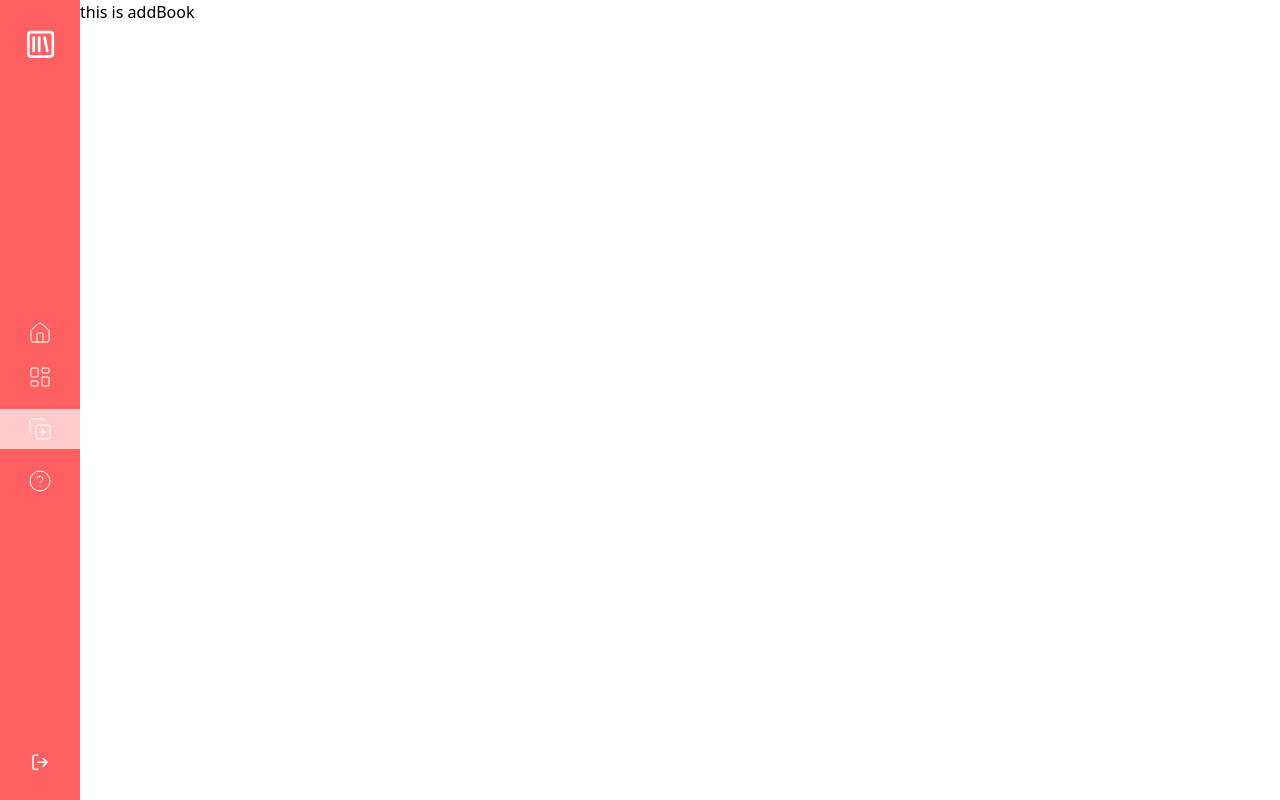
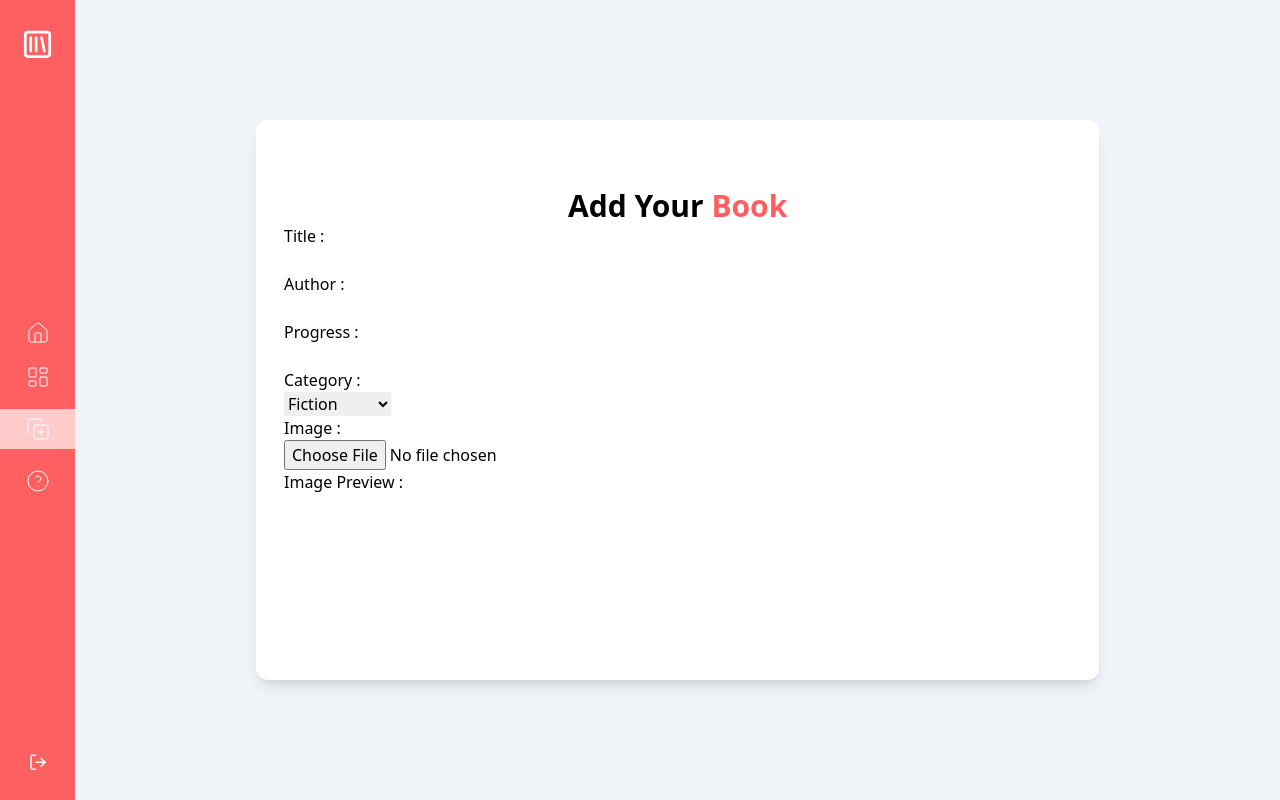
Before and after one commit to eszw10/shelf-app, a React (Vite) app: page /add in a window 1280 px wide. Built offline with nearby package versions, Linux system fonts and the light colour scheme; a web font is replaced by a local one.

Commit message:
progress on library and createbook page (30%)

```diff
--- a/src/components/Detail.jsx
+++ b/src/components/Detail.jsx
@@ -1,14 +1,32 @@
 import PropTypes from "prop-types";
+import { useState } from "react";
 
 const Detail = ({ data }) => {
+  const [isChanged, setIsChanged] = useState(false);
   return (
-    <div className="w-1/2 bg-main">
-      <img src={data.image} alt="" />
-      <p>{data.title}</p>
-      <p>{data.author}</p>
-      <p>{data.progress}%</p>
-      <button>Delete</button>
-      <button>Update</button>
+    <div className="w-1/2 bg-main flex flex-col justify-center items-center gap-7">
+      {isChanged ? (
+        <div className="">
+          <input type="text" name="title" value={data.title} />
+          <input type="text" name="author" value={data.author} />
+          <input type="number" name="progress" value={data.progress} />
+          <select name="category" id="">
+            <option value="Fic"></option>
+          </select>
+          <button>Delete</button>
+          <button>Update</button>
+          <button onClick={() => setIsChanged(false)}>Cancel</button>
+        </div>
+      ) : (
+        <div className="">
+          <h1>Detail</h1>
+          <img src={data.image} alt="" />
+          <p>{data.title}</p>
+          <p>{data.author}</p>
+          <p>{data.progress}%</p>
+          <button onClick={() => setIsChanged(true)}>Change</button>
+        </div>
+      )}
     </div>
   );
 };
--- a/src/pages/AddBook.jsx
+++ b/src/pages/AddBook.jsx
@@ -1,5 +1,108 @@
 const AddBook = () => {
-  return <div className="">this is addBook</div>;
+  return (
+    <div className="bg-slate-100 flex justify-center items-center w-full">
+      <div className="bg-white h-[70%] w-[70%] rounded-xl shadow-lg p-7">
+        <h1 className="text-3xl font-bold text-center pt-10">
+          Add Your <span className="text-main">Book</span>
+        </h1>
+        <div className="">
+          <p>Title : </p>
+          <input type="text" name="title" />
+        </div>
+        <div className="">
+          <p>Author : </p>
+          <input type="text" name="author" />
+        </div>
+        <div className="">
+          <p>Progress : </p>
+          <input type="number" name="progress" />
+        </div>
+        <div className="">
+          <p>Category : </p>
+          <select name="category" id="">
+            <option value="Fiction">Fiction</option>
+            <option value="Non-Fiction">Non-Fiction</option>
+            <option value="Education">Education</option>
+            <option value="Fantasy">Fantasy</option>
+            <option value="Drama">Drama</option>
+            <option value="History">History</option>
+          </select>
+        </div>
+        <div className="">
+          <p>Image :</p>
+          <input type="file" accept="image/*" name="" id="" />
+        </div>
+        <div className="">Image Preview :</div>
+      </div>
+    </div>
+  );
 };
 
 export default AddBook;
+// upload image and using hot toast
+// import React, { useState } from 'react';
+// import toast, { Toaster } from 'react-hot-toast';
+
+// const ImageUpload = () => {
+//   const [image, setImage] = useState(null);
+//   const [preview, setPreview] = useState(null);
+
+//   // Handle the image file change
+//   const handleImageChange = (e) => {
+//     const file = e.target.files[0];
+//     if (file) {
+//       setImage(file);
+//       const previewURL = URL.createObjectURL(file);
+//       setPreview(previewURL);
+//     }
+//   };
+
+//   // Handle image upload
+//   const handleUpload = async () => {
+//     if (!image) {
+//       toast.error('Please select an image first!');
+//       return;
+//     }
+
+//     const formData = new FormData();
+//     formData.append('image', image);
+
+//     try {
+//       const response = await fetch('http://your-backend-api.com/upload', {
+//         method: 'POST',
+//         body: formData,
+//       });
+
+//       if (response.ok) {
+//         const data = await response.json();
+//         toast.success(`Upload successful: ${data.message}`);
+//       } else {
+//         toast.error('Upload failed. Please try again.');
+//       }
+//     } catch (error) {
+//       toast.error('Error occurred during upload.');
+//     }
+//   };
+
+//   return (
+//     <div>
+//       <input type="file" accept="image/*" onChange={handleImageChange} />
+
+//       {preview && (
+//         <div>
+//           <h3>Image Preview:</h3>
+//           <img src={preview} alt="Preview" style={{ width: '200px', height: 'auto' }} />
+//         </div>
+//       )}
+
+//       {image && (
+//         <button onClick={handleUpload}>Upload Image</button>
+//       )}
+
+//       {/* Toaster: Add this to your component tree */}
+//       <Toaster />
+//     </div>
+//   );
+// };
+
+// export default ImageUpload;
```
